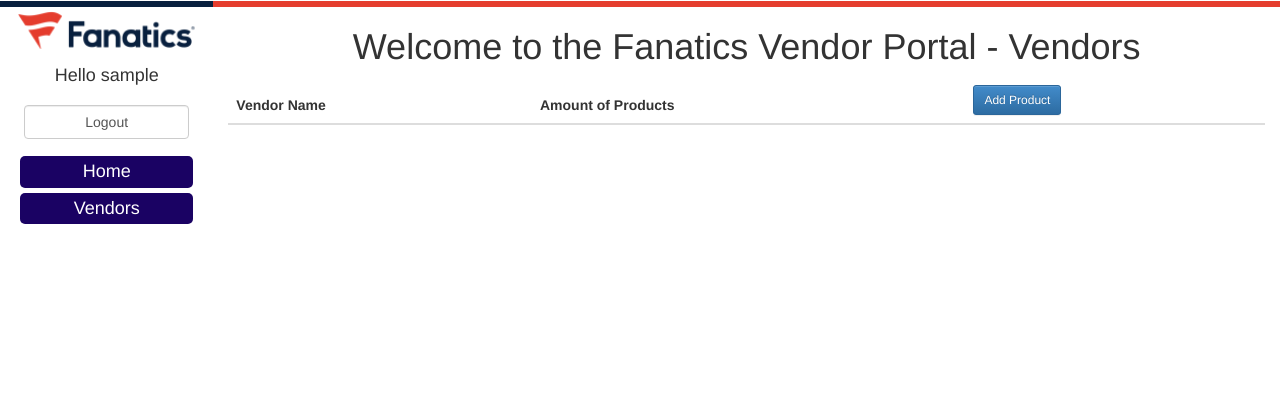
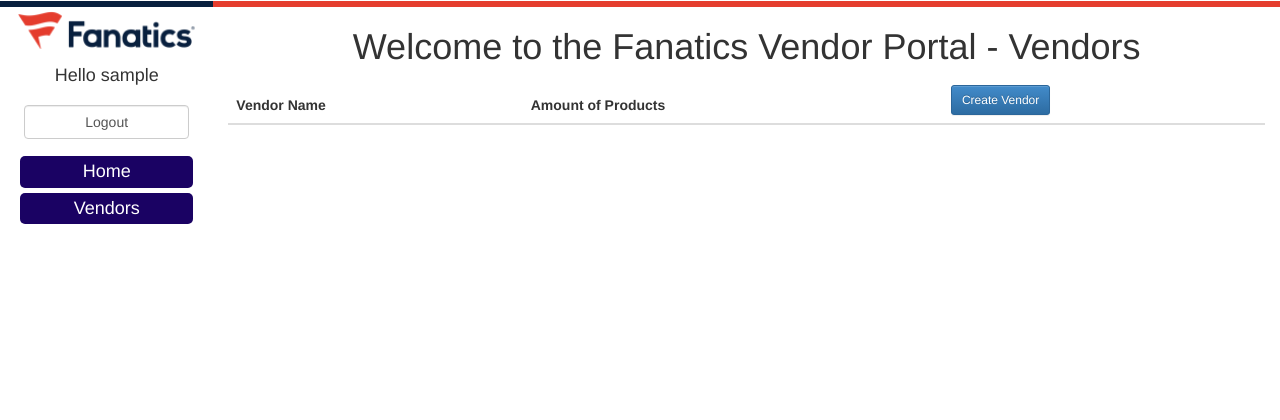
Before and after one commit to JustinKoning/HackCamp, a PHP site: page /vendors.php in a window 1280 px wide. Shown: the top 420 px of the page. Run offline with PHP 8.4, Linux system fonts and the light colour scheme; the visitor is signed in with stand-in values (Sample User, id 1); data that the repository does not hold is empty; some libraries are stand-ins or nearby versions.

Commit message:
Moved add product button to vendor dashboard
whoops

```diff
--- a/Views/vendors.phtml
+++ b/Views/vendors.phtml
@@ -9,7 +9,7 @@ if (isset($_SESSION["login"])) { //Don't show register page if user is registere
             <tr>
               <th scope="col">Vendor Name</th>
               <th scope="col">Amount of Products</th>
-              <th scope="col"><a class="btn btn-primary btn-sm" href="/add-product.php" role="button">Add Product</a></th>
+              <th scope="col"><a class="btn btn-primary btn-sm" href="/create-vendor.php" role="button">Create Vendor</a></th>
             </tr>
           </thead>
         ';
--- a/Views/view-vendor.phtml
+++ b/Views/view-vendor.phtml
@@ -7,6 +7,7 @@ if (isset($_SESSION["login"])) {
 
     echo '
     <div class="row" id="permission-buttons">
+        <div class="col-md-2"><a class="btn btn-default btn-sm" href="/add-product.php" role="button">Add Product</a></div>
         <div class="col-md-2"><a class="btn btn-default btn-sm" href="/view-products.php" role="button">View Products</a></div>
         <div class="col-md-2"><a class="btn btn-default btn-sm" href="" role="button">Add/Remove Users</a></div>
         <div class="col-md-2"><a class="btn btn-default btn-sm" href="" role="button">Modify Rights</a></div>
```
Also changed, not shown: 1 other file.
